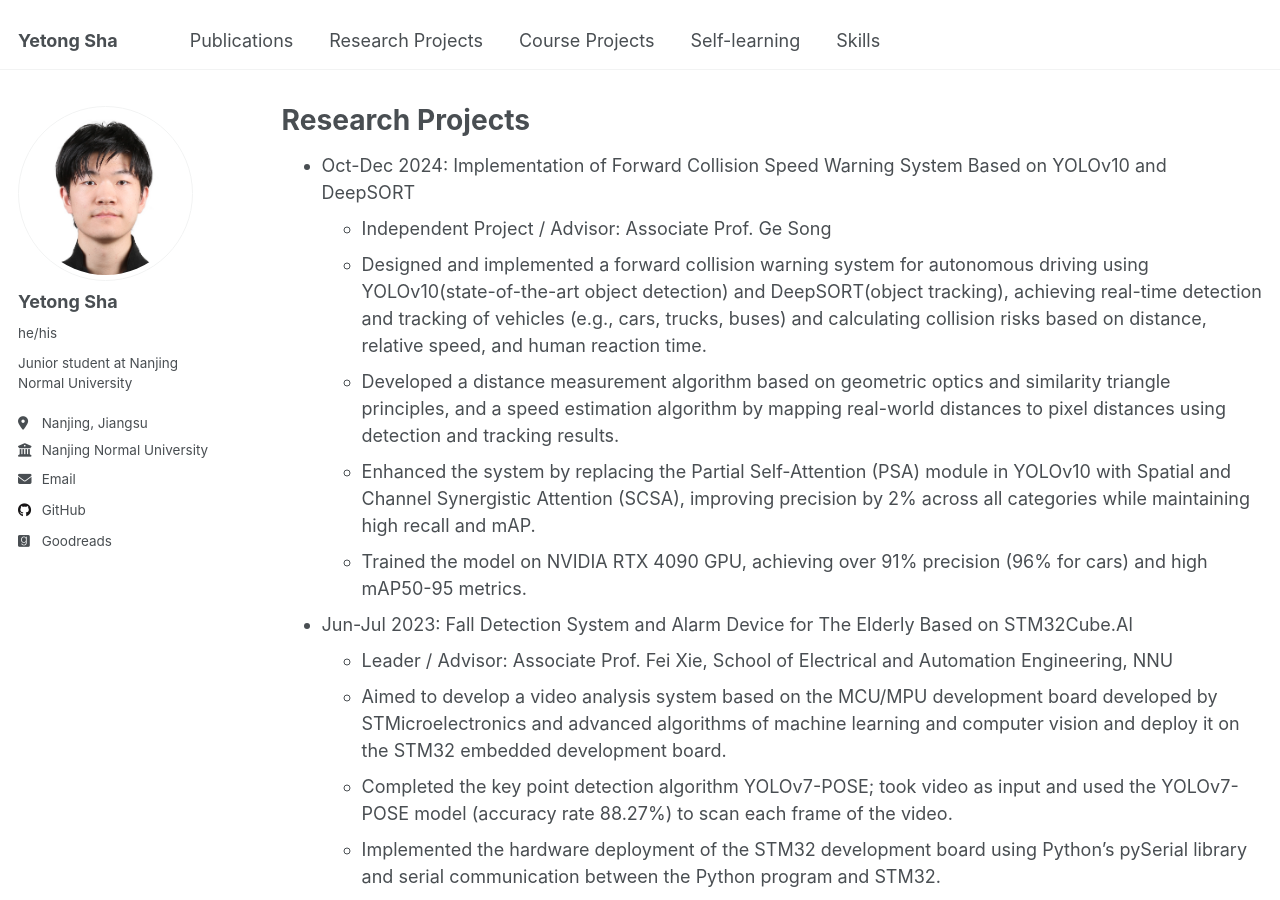
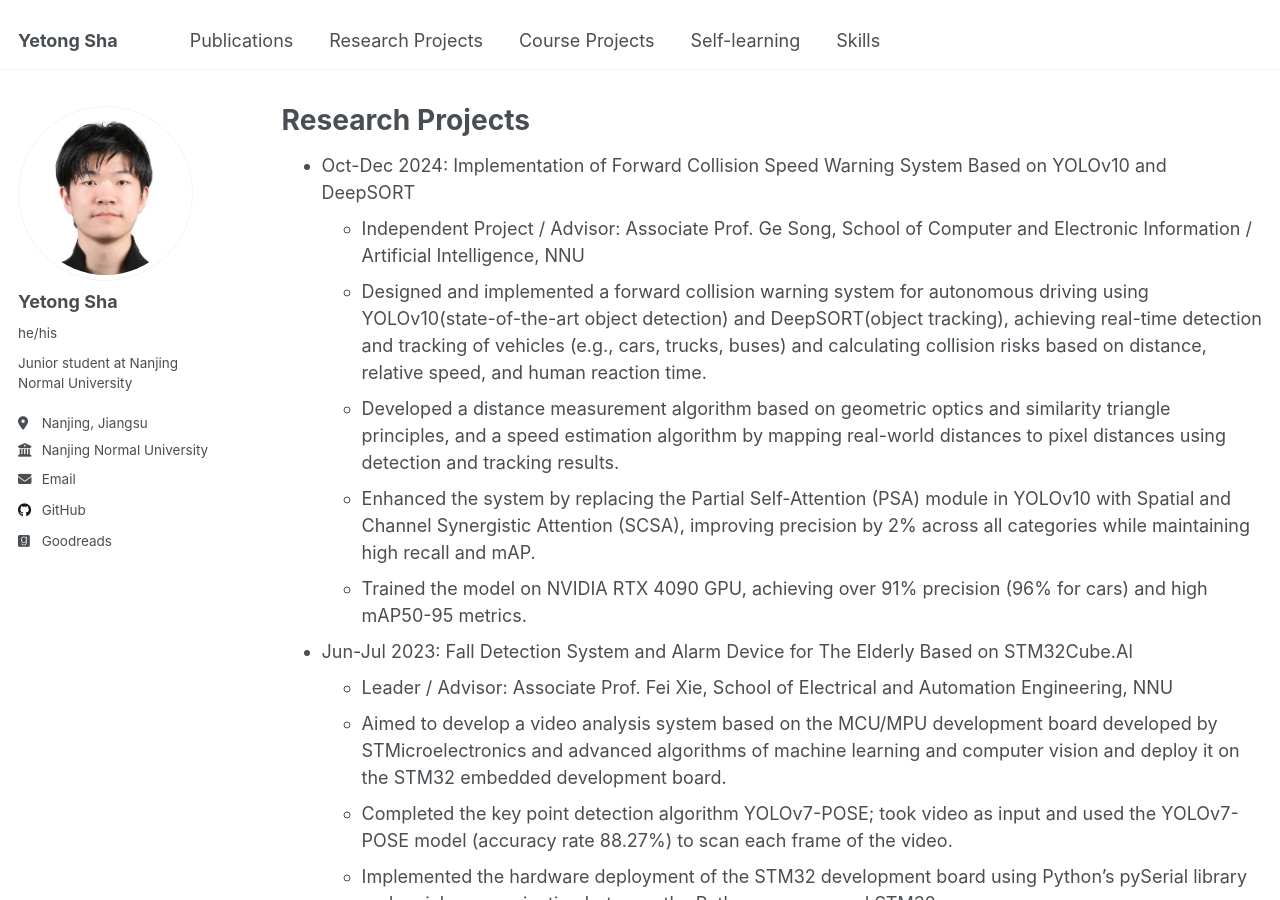
Before and after one commit to aautomataa/aautomataa.github.io, a Jekyll site: the page built from _pages/researchprojects.md, in a window 1280 px wide and 900 px high. Built offline with Jekyll 4.4.1, drawn with Linux system fonts in a browser that asks for light colours.

Commit message:
Update files

```diff
--- a/_pages/researchprojects.md
+++ b/_pages/researchprojects.md
@@ -8,7 +8,7 @@ author_profile: true
 ---
 
 * Oct-Dec 2024: Implementation of Forward Collision Speed Warning System Based on YOLOv10 and DeepSORT
-  * Independent Project / Advisor: Associate Prof. Ge Song
+  * Independent Project / Advisor: Associate Prof. Ge Song, School of Computer and Electronic Information / Artificial Intelligence, NNU
   * Designed and implemented a forward collision warning system for autonomous driving using
 YOLOv10(state-of-the-art object detection) and DeepSORT(object tracking), achieving real-time
 detection and tracking of vehicles (e.g., cars, trucks, buses) and calculating collision risks based on
```
Also changed, not shown: _pages/skills.md (+1 -1 lines).
